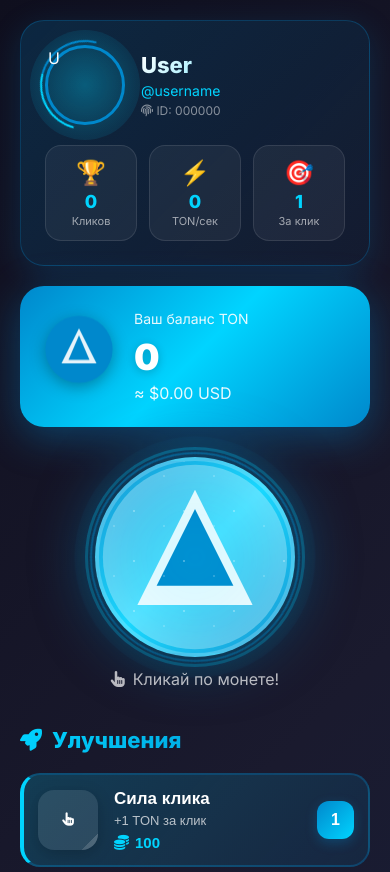
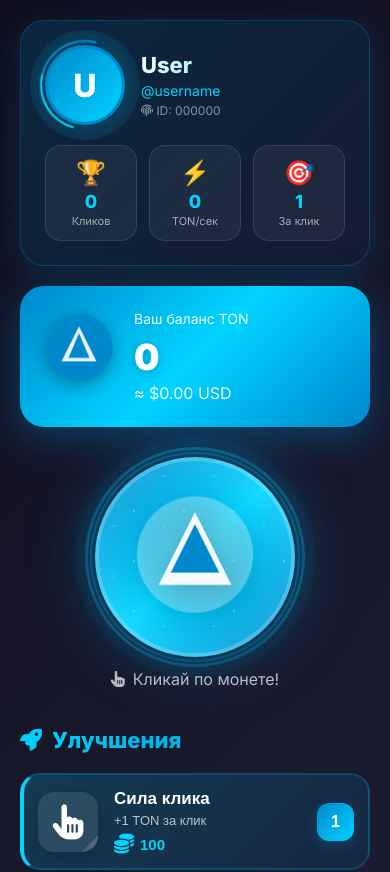
Before and after one commit to anames2323/Durovclicker, a website: page index.html in a window 390 px wide. Shown: the top 872 px of the page. Drawn offline with Linux system fonts and the light colour scheme; a script that the page names is missing.

Commit message:
Update style.css

```diff
--- a/style.css
+++ b/style.css
@@ -55,7 +55,13 @@ body {
     height: 80px;
     border-radius: 50%;
     border: 3px solid #0088cc;
-    object-fit: cover;
+    background: linear-gradient(135deg, #0088cc, #00d4ff);
+    display: flex;
+    align-items: center;
+    justify-content: center;
+    font-size: 32px;
+    font-weight: 800;
+    color: white;
     position: relative;
     z-index: 3;
 }
@@ -90,13 +96,13 @@ body {
     z-index: 1;
 }
 
-@keyframes pulse {
-    0%, 100% { transform: scale(1); opacity: 0.5; }
+@keyframes pulse {    0%, 100% { transform: scale(1); opacity: 0.5; }
     50% { transform: scale(1.1); opacity: 0.8; }
 }
 
 .user-info {
-    flex: 1;}
+    flex: 1;
+}
 
 .user-name {
     font-size: 22px;
@@ -139,13 +145,13 @@ body {
 }
 
 .stat-icon {
-    font-size: 24px;
-    margin-bottom: 4px;
+    font-size: 24px;    margin-bottom: 4px;
 }
 
 .stat-value {
     font-size: 18px;
-    font-weight: 800;    color: #00d4ff;
+    font-weight: 800;
+    color: #00d4ff;
     margin-bottom: 2px;
 }
 
@@ -188,13 +194,16 @@ body {
 }
 
 .balance-ton-icon {
+    position: relative;    z-index: 1;
+}
+
+.ton-svg {
     width: 70px;
     height: 70px;
-    position: relative;
-    z-index: 1;
     filter: drop-shadow(0 4px 8px rgba(0,0,0,0.3));
     animation: float 3s ease-in-out infinite;
 }
+
 @keyframes float {
     0%, 100% { transform: translateY(0); }
     50% { transform: translateY(-10px); }
@@ -235,7 +244,6 @@ body {
     align-items: center;
     gap: 20px;
 }
-
 .ton-coin {
     width: 240px;
     height: 240px;
@@ -243,6 +251,7 @@ body {
     cursor: pointer;
     transition: transform 0.15s cubic-bezier(0.4, 0, 0.2, 1);
 }
+
 .ton-coin:active {
     transform: scale(0.92) rotate(-5deg);
 }
@@ -283,16 +292,15 @@ body {
     justify-content: center;
     box-shadow:
         0 0 60px rgba(0, 136, 204, 0.6),
-        inset 0 0 60px rgba(255, 255, 255, 0.2),
-        0 10px 40px rgba(0, 0, 0, 0.3);
+        inset 0 0 60px rgba(255, 255, 255, 0.2),        0 10px 40px rgba(0, 0, 0, 0.3);
     position: relative;
     overflow: hidden;
     border: 4px solid rgba(255, 255, 255, 0.3);
 }
 
-.ton-logo-img {
+.ton-logo-svg {
     width: 140px;
-    height: 140px;    object-fit: contain;
+    height: 140px;
     filter: drop-shadow(0 4px 12px rgba(0,0,0,0.4));
     z-index: 2;
     animation: logoFloat 4s ease-in-out infinite;
@@ -333,7 +341,6 @@ body {
     background-size: 50px 50px;
     animation: particles 10s linear infinite;
 }
-
 @keyframes particles {
     to { background-position: 50px 50px; }
 }
@@ -341,7 +348,8 @@ body {
 .coin-glow-effect {
     position: absolute;
     top: 0;
-    left: 0;    right: 0;
+    left: 0;
+    right: 0;
     bottom: 0;
     border-radius: 50%;
     background: radial-gradient(circle, rgba(0, 212, 255, 0.4), transparent);
@@ -383,14 +391,14 @@ body {
     -webkit-background-clip: text;
     -webkit-text-fill-color: transparent;
 }
-
 .upgrades-grid {
     display: grid;
     gap: 16px;
 }
 
 .upgrade-btn {
-    background: linear-gradient(135deg, rgba(255,255,255,0.1), rgba(255,255,255,0.05));    border: 2px solid rgba(0, 136, 204, 0.3);
+    background: linear-gradient(135deg, rgba(255,255,255,0.1), rgba(255,255,255,0.05));
+    border: 2px solid rgba(0, 136, 204, 0.3);
     border-radius: 20px;
     padding: 16px;
     display: flex;
@@ -431,8 +439,7 @@ body {
     transform: translateY(-1px) scale(1);
 }
 
-.upgrade-btn.disabled {
-    opacity: 0.5;
+.upgrade-btn.disabled {    opacity: 0.5;
     cursor: not-allowed;
     transform: none;
 }
@@ -440,6 +447,7 @@ body {
 .upgrade-btn.shake {
     animation: shake 0.5s ease-in-out;
 }
+
 @keyframes shake {
     0%, 100% { transform: translateX(0); }
     25% { transform: translateX(-5px); }
@@ -480,14 +488,14 @@ body {
     width: 70px;
     height: 70px;
     border-radius: 16px;
-    background: rgba(255, 255, 255, 0.1);
-    display: flex;
+    background: rgba(255, 255, 255, 0.1);    display: flex;
     align-items: center;
     justify-content: center;
     overflow: hidden;
     position: relative;
     box-shadow: 0 4px 16px rgba(0,0,0,0.2);
 }
+
 .btn-icon-wrapper::after {
     content: '';
     position: absolute;
@@ -504,12 +512,9 @@ body {
     100% { transform: translateX(100%) translateY(100%) rotate(45deg); }
 }
 
-.btn-icon {
-    width: 45px;
-    height: 45px;
-    object-fit: contain;
-    z-index: 1;
-    filter: drop-shadow(0 2px 4px rgba(0,0,0,0.3));
+.btn-icon-svg {
+    font-size: 45px;
+    color: #fff;
 }
 
 .upgrade-info {
@@ -532,15 +537,14 @@ body {
 .upgrade-cost {
     display: flex;
     align-items: center;
-    gap: 6px;
-    font-size: 15px;
+    gap: 6px;    font-size: 15px;
     font-weight: 700;
     color: #00d4ff;
 }
-.cost-icon {
-    width: 20px;
-    height: 20px;
-    object-fit: contain;
+
+.cost-icon-svg {
+    font-size: 20px;
+    color: #00d4ff;
 }
 
 .upgrade-level-badge {
@@ -583,10 +587,10 @@ body {
     opacity: 0.5;
     filter: grayscale(0.8);
 }
-
 .achievement-icon {
     font-size: 36px;
-    margin-bottom: 8px;}
+    margin-bottom: 8px;
+}
 
 .achievement-name {
     font-size: 13px;
@@ -631,11 +635,11 @@ body {
     margin-bottom: 10px;
 }
 
-.energy-bar {
-    height: 16px;
+.energy-bar {    height: 16px;
     background: rgba(0, 0, 0, 0.4);
     border-radius: 12px;
-    overflow: hidden;    position: relative;
+    overflow: hidden;
+    position: relative;
 }
 
 .energy-fill {
@@ -680,11 +684,11 @@ body {
     transition: all 0.3s;
 }
 
-.energy-settings-btn:active {
-    transform: scale(0.98);
+.energy-settings-btn:active {    transform: scale(0.98);
 }
 
-/* ========== МОДАЛЬНОЕ ОКНО ========== */.modal {
+/* ========== МОДАЛЬНОЕ ОКНО ========== */
+.modal {
     display: none;
     position: fixed;
     top: 0;
@@ -720,20 +724,20 @@ body {
     100% { transform: scale(1); opacity: 1; }
 }
 
-.modal-icon {
-    width: 100px;
-    height: 100px;
+.modal-icon-svg {
+    font-size: 100px;
+    color: #00d4ff;
     margin-bottom: 20px;
     animation: modalIconBounce 1s ease-in-out;
 }
 
 @keyframes modalIconBounce {
     0%, 100% { transform: translateY(0); }
-    50% { transform: translateY(-20px); }
-}
+    50% { transform: translateY(-20px); }}
 
 .modal-content h3 {
-    font-size: 26px;    margin-bottom: 12px;
+    font-size: 26px;
+    margin-bottom: 12px;
     background: linear-gradient(135deg, #00d4ff, #0088cc);
     -webkit-background-clip: text;
     -webkit-text-fill-color: transparent;
@@ -778,11 +782,11 @@ body {
     font-weight: 900;
     color: #00d4ff;
     text-shadow: 0 0 30px rgba(0, 212, 255, 0.8);
-    animation: floatUp 1.2s cubic-bezier(0.4, 0, 0.2, 1) forwards;
-    z-index: 999;
+    animation: floatUp 1.2s cubic-bezier(0.4, 0, 0.2, 1) forwards;    z-index: 999;
 }
 
-@keyframes floatUp {    0% {
+@keyframes floatUp {
+    0% {
         opacity: 1;
         transform: translateY(0) scale(1) rotate(0deg);
     }
@@ -826,12 +830,12 @@ body {
         height: 200px;
     }
 
-    .ton-logo-img {
-        width: 120px;
-        height: 120px;
+    .ton-logo-svg {
+        width: 120px;        height: 120px;
     }
 
-    .upgrade-btn {        padding: 14px;
+    .upgrade-btn {
+        padding: 14px;
     }
 
     .btn-icon-wrapper {
@@ -839,8 +843,7 @@ body {
         height: 60px;
     }
 
-    .btn-icon {
-        width: 40px;
-        height: 40px;
+    .btn-icon-svg {
+        font-size: 35px;
     }
-}
+    }
```
